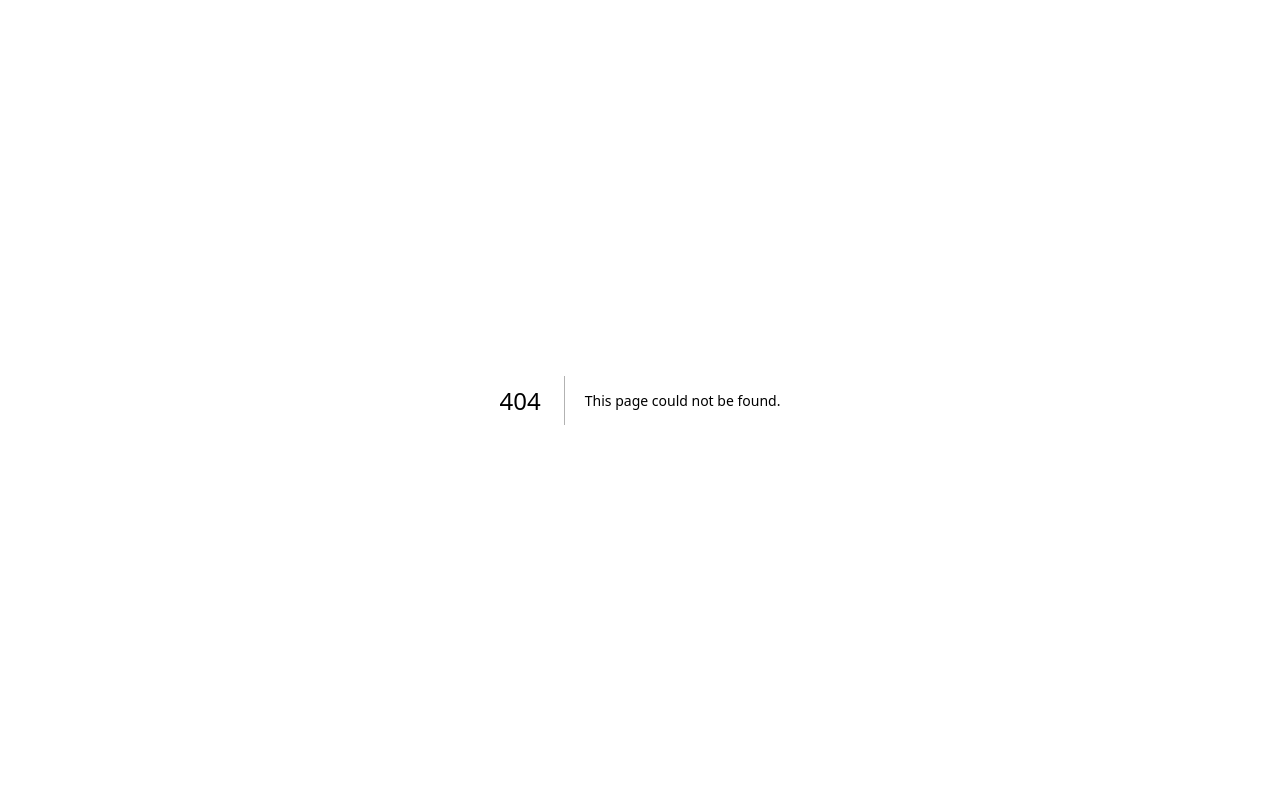
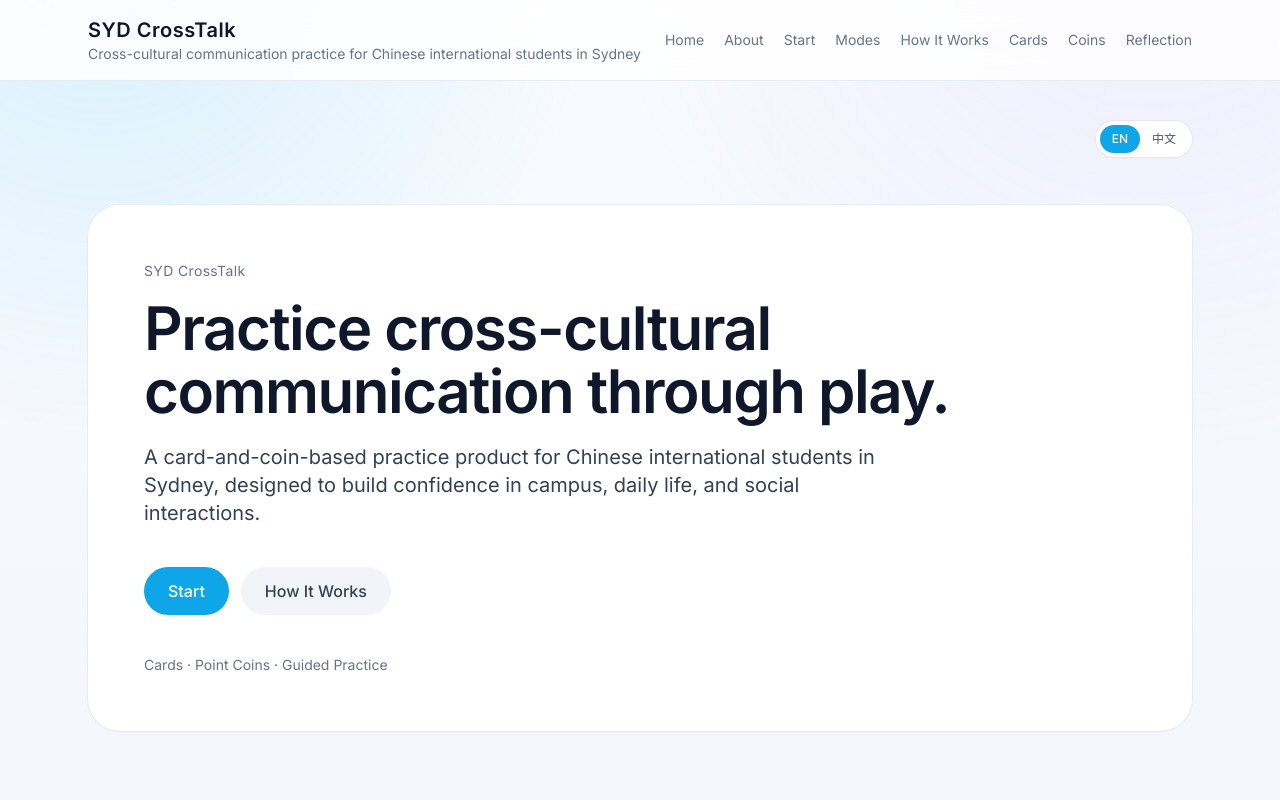
Before and after one commit to caoyulu1998-ops/SYD-CrossTalk, a Next.js app: page /en in a window 1280 px wide. Before the commit this address had no page. Shown: the top 800 px of the page. Built offline with nearby package versions, Linux system fonts and the light colour scheme.

Commit message:
Redesign site to light multi-page experience

```diff
--- /dev/null
+++ b/app/[lang]/[section]/page.tsx
@@ -0,0 +1,44 @@
+import Link from 'next/link';
+import { notFound } from 'next/navigation';
+import { LanguageToggle } from '@/components/LanguageToggle';
+import { SectionCard } from '@/components/SectionCard';
+import { SiteHeader } from '@/components/SiteHeader';
+import { content } from '@/data/content';
+import { getSectionById, isLanguage } from '@/lib/siteContent';
+
+type Props = {
+  params: { lang: string; section: string };
+};
+
+export default async function SectionPage({ params }: Props) {
+  const { lang, section: sectionId } = params;
+
+  if (!isLanguage(lang)) {
+    notFound();
+  }
+
+  const section = getSectionById(lang, sectionId);
+
+  if (!section) {
+    notFound();
+  }
+
+  const copy = content[lang];
+
+  return (
+    <main className="min-h-screen bg-transparent text-slate-900">
+      <SiteHeader content={copy} language={lang} />
+
+      <div className="mx-auto w-full max-w-6xl px-4 pb-20 pt-6 md:px-6 md:pt-10">
+        <div className="mb-8 flex items-center justify-between gap-4 md:mb-12">
+          <Link href={`/${lang}`} className="text-sm text-slate-500 transition hover:text-sky-600">
+            {lang === 'zh' ? '← 返回首页' : '← Back to Home'}
+          </Link>
+          <LanguageToggle language={lang} currentPath={`/${sectionId}`} />
+        </div>
+
+        <SectionCard section={section} featured />
+      </div>
+    </main>
+  );
+}
--- /dev/null
+++ b/app/[lang]/page.tsx
@@ -0,0 +1,62 @@
+import Link from 'next/link';
+import { notFound } from 'next/navigation';
+import { LanguageToggle } from '@/components/LanguageToggle';
+import { SiteHeader } from '@/components/SiteHeader';
+import { content } from '@/data/content';
+import { isLanguage } from '@/lib/siteContent';
+
+type Props = {
+  params: { lang: string };
+};
+
+export default async function HomePage({ params }: Props) {
+  const { lang } = params;
+
+  if (!isLanguage(lang)) {
+    notFound();
+  }
+
+  const copy = content[lang];
+
+  return (
+    <main className="min-h-screen bg-transparent text-slate-900">
+      <SiteHeader content={copy} language={lang} />
+
+      <div className="mx-auto w-full max-w-6xl px-4 pb-20 pt-6 md:px-6 md:pt-10">
+        <div className="mb-8 flex items-center justify-end md:mb-12">
+          <LanguageToggle language={lang} currentPath="" />
+        </div>
+
+        <section className="mb-12 rounded-[2rem] bg-white p-7 shadow-sm ring-1 ring-slate-200/70 md:mb-16 md:p-14">
+          <p className="text-sm tracking-wide text-slate-500">{copy.hero.title}</p>
+          <h1 className="mt-4 max-w-4xl text-4xl font-semibold leading-tight tracking-tight md:text-6xl md:leading-[1.05]">
+            {copy.hero.headline}
+          </h1>
+          <p className="mt-5 max-w-3xl text-base leading-relaxed text-slate-700 md:text-xl">{copy.hero.body}</p>
+
+          <div className="mt-8 flex flex-wrap gap-3 md:mt-10">
+            <Link
+              href={`/${lang}/start`}
+              className="rounded-full bg-sky-500 px-5 py-2.5 text-sm font-medium text-white transition hover:bg-sky-600 md:px-6 md:py-3 md:text-base"
+            >
+              {copy.hero.primaryCta}
+            </Link>
+            <Link
+              href={`/${lang}/how-it-works`}
+              className="rounded-full bg-slate-100 px-5 py-2.5 text-sm font-medium text-slate-700 transition hover:bg-slate-200 md:px-6 md:py-3 md:text-base"
+            >
+              {copy.hero.secondaryCta}
+            </Link>
+          </div>
+
+          <p className="mt-8 text-sm text-slate-500 md:mt-10">{copy.hero.statLine}</p>
+        </section>
+      </div>
+
+      <footer className="border-t border-slate-200 px-4 py-8 text-center md:px-6 md:py-10">
+        <p className="text-sm text-slate-500">{copy.footer}</p>
+        <p className="mt-2 text-xs text-slate-400">{copy.designerLine}</p>
+      </footer>
+    </main>
+  );
+}
--- a/app/globals.css
+++ b/app/globals.css
@@ -3,7 +3,7 @@
 @tailwind utilities;
 
 :root {
-  color-scheme: dark;
+  color-scheme: light;
 }
 
 * {
@@ -15,15 +15,14 @@ body {
   margin: 0;
   padding: 0;
   min-height: 100%;
-  background: #080a12;
-  color: #e9edf5;
+  background: #f6f8fc;
+  color: #0f172a;
 }
 
 body {
-  background-image: radial-gradient(circle at 10% -5%, rgba(117, 195, 255, 0.18), transparent 40%),
-    radial-gradient(circle at 80% -20%, rgba(168, 139, 255, 0.14), transparent 38%),
-    radial-gradient(circle at 50% 120%, rgba(117, 195, 255, 0.08), transparent 35%),
-    linear-gradient(160deg, #070910 8%, #0d111d 52%, #111522 100%);
+  background-image: radial-gradient(circle at 8% -8%, rgba(56, 189, 248, 0.18), transparent 34%),
+    radial-gradient(circle at 90% -12%, rgba(167, 139, 250, 0.12), transparent 38%),
+    linear-gradient(180deg, #f8fbff 0%, #f3f6fc 100%);
   background-attachment: fixed;
 }
 
--- a/app/page.tsx
+++ b/app/page.tsx
@@ -1,63 +1,5 @@
-'use client';
+import { redirect } from 'next/navigation';
 
-import { useMemo, useState } from 'react';
-import { LanguageToggle } from '@/components/LanguageToggle';
-import { SectionCard } from '@/components/SectionCard';
-import { SiteHeader } from '@/components/SiteHeader';
-import { Language, content } from '@/data/content';
-
-export default function HomePage() {
-  const [language, setLanguage] = useState<Language>('en');
-  const copy = useMemo(() => content[language], [language]);
-
-  return (
-    <main className="min-h-screen bg-transparent text-syd-text">
-      <SiteHeader content={copy} />
-
-      <div className="mx-auto w-full max-w-6xl px-4 pb-20 pt-6 md:px-6 md:pt-10">
-        <div className="mb-8 flex items-center justify-end md:mb-12">
-          <LanguageToggle language={language} onChange={setLanguage} />
-        </div>
-
-        <section
-          id="home"
-          className="mb-12 rounded-[2rem] border border-white/15 bg-gradient-to-br from-white/10 via-syd-surface/80 to-syd-surface/60 p-7 shadow-glass backdrop-blur-xl md:mb-16 md:p-14"
-        >
-          <p className="text-sm tracking-wide text-syd-muted">{copy.hero.title}</p>
-          <h1 className="mt-4 max-w-4xl text-4xl font-semibold leading-tight tracking-tight md:text-6xl md:leading-[1.05]">
-            {copy.hero.headline}
-          </h1>
-          <p className="mt-5 max-w-3xl text-base leading-relaxed text-syd-text/85 md:text-xl">{copy.hero.body}</p>
-
-          <div className="mt-8 flex flex-wrap gap-3 md:mt-10">
-            <a
-              href="#start"
-              className="rounded-full bg-white px-5 py-2.5 text-sm font-medium text-slate-900 transition hover:opacity-90 md:px-6 md:py-3 md:text-base"
-            >
-              {copy.hero.primaryCta}
-            </a>
-            <a
-              href="#how-it-works"
-              className="rounded-full border border-white/35 bg-white/5 px-5 py-2.5 text-sm font-medium text-syd-text transition hover:bg-white/10 md:px-6 md:py-3 md:text-base"
-            >
-              {copy.hero.secondaryCta}
-            </a>
-          </div>
-
-          <p className="mt-8 text-sm text-syd-muted md:mt-10">{copy.hero.statLine}</p>
-        </section>
-
-        <div className="grid gap-8 md:gap-10">
-          {copy.sections.map((section) => (
-            <SectionCard key={section.id} section={section} featured={section.id === 'about'} />
-          ))}
-        </div>
-      </div>
-
-      <footer className="border-t border-syd-border/60 px-4 py-8 text-center md:px-6 md:py-10">
-        <p className="text-sm text-syd-muted">{copy.footer}</p>
-        <p className="mt-2 text-xs text-syd-muted/80">{copy.designerLine}</p>
-      </footer>
-    </main>
-  );
+export default function RootPage() {
+  redirect('/en');
 }
--- a/components/LanguageToggle.tsx
+++ b/components/LanguageToggle.tsx
@@ -1,31 +1,30 @@
+import Link from 'next/link';
 import { Language } from '@/data/content';
 
 type LanguageToggleProps = {
   language: Language;
-  onChange: (language: Language) => void;
+  currentPath: string;
 };
 
-export function LanguageToggle({ language, onChange }: LanguageToggleProps) {
+export function LanguageToggle({ language, currentPath }: LanguageToggleProps) {
   return (
-    <div className="inline-flex rounded-full border border-syd-border bg-syd-surface/70 p-1 text-xs font-medium backdrop-blur">
-      <button
-        type="button"
-        onClick={() => onChange('en')}
+    <div className="inline-flex rounded-full bg-white p-1 text-xs font-medium shadow-sm ring-1 ring-slate-200">
+      <Link
+        href={`/en${currentPath}`}
         className={`rounded-full px-3 py-1.5 transition ${
-          language === 'en' ? 'bg-syd-accent text-slate-900' : 'text-syd-muted hover:text-syd-text'
+          language === 'en' ? 'bg-sky-500 text-white' : 'text-slate-600 hover:text-slate-900'
         }`}
       >
         EN
-      </button>
-      <button
-        type="button"
-        onClick={() => onChange('zh')}
+      </Link>
+      <Link
+        href={`/zh${currentPath}`}
         className={`rounded-full px-3 py-1.5 transition ${
-          language === 'zh' ? 'bg-syd-accent text-slate-900' : 'text-syd-muted hover:text-syd-text'
+          language === 'zh' ? 'bg-sky-500 text-white' : 'text-slate-600 hover:text-slate-900'
         }`}
       >
         中文
-      </button>
+      </Link>
     </div>
   );
 }
--- a/components/SafeImage.tsx
+++ b/components/SafeImage.tsx
@@ -55,14 +55,14 @@ export function SafeImage({ src, alt, variant = 'panel' }: SafeImageProps) {
 
   if (error) {
     return (
-      <div className="h-56 w-full rounded-2xl border border-syd-border shadow-glass md:h-72">
+      <div className="h-56 w-full rounded-2xl shadow-sm ring-1 ring-slate-200 md:h-72">
         <FallbackVisual variant={variant} />
       </div>
     );
   }
 
   return (
-    <div className="relative h-56 w-full overflow-hidden rounded-2xl border border-syd-border shadow-glass md:h-72">
+    <div className="relative h-56 w-full overflow-hidden rounded-2xl shadow-sm ring-1 ring-slate-200 md:h-72">
       <Image
         src={src}
         alt={alt}
--- a/components/SectionCard.tsx
+++ b/components/SectionCard.tsx
@@ -13,20 +13,18 @@ export function SectionCard({ section, featured = false }: SectionCardProps) {
   return (
     <section
       id={section.id}
-      className={`rounded-[1.75rem] border border-white/12 bg-gradient-to-b from-white/[0.07] to-syd-surface/70 p-7 shadow-glass backdrop-blur-xl md:p-10 ${
-        featured ? 'md:p-12' : ''
-      }`}
+      className={`rounded-[1.5rem] bg-white p-7 shadow-sm ring-1 ring-slate-200/70 md:p-10 ${featured ? 'md:p-12' : ''}`}
     >
       <div className="space-y-5">
-        <h2 className="text-2xl font-semibold tracking-tight md:text-4xl">{section.title}</h2>
-        {section.subtitle ? <p className="text-base text-syd-accent md:text-xl">{section.subtitle}</p> : null}
-        <p className="max-w-4xl text-sm leading-relaxed text-syd-text/90 md:text-lg">{section.body}</p>
+        <h2 className="text-2xl font-semibold tracking-tight text-slate-900 md:text-4xl">{section.title}</h2>
+        {section.subtitle ? <p className="text-base text-sky-600 md:text-xl">{section.subtitle}</p> : null}
+        <p className="max-w-4xl text-sm leading-relaxed text-slate-700 md:text-lg">{section.body}</p>
 
         {section.bullets ? (
-          <ul className="space-y-2.5 text-sm text-syd-muted md:space-y-3 md:text-base">
+          <ul className="space-y-2.5 text-sm text-slate-600 md:space-y-3 md:text-base">
             {section.bullets.map((item) => (
               <li key={item} className="flex gap-2.5">
-                <span className="mt-1.5 h-1.5 w-1.5 rounded-full bg-syd-accent" />
+                <span className="mt-1.5 h-1.5 w-1.5 rounded-full bg-sky-500" />
                 <span>{item}</span>
               </li>
             ))}
@@ -34,18 +32,18 @@ export function SectionCard({ section, featured = false }: SectionCardProps) {
         ) : null}
 
         {section.cta ? (
-          <button className="mt-1 rounded-full border border-white/25 bg-white/10 px-5 py-2.5 text-sm text-syd-text transition hover:bg-white/15 md:text-base">
+          <button className="mt-1 rounded-full bg-sky-500 px-5 py-2.5 text-sm text-white transition hover:bg-sky-600 md:text-base">
             {section.cta}
           </button>
         ) : null}
 
         {section.id === 'coins' ? (
-          <div className="rounded-2xl border border-white/15 bg-white/[0.03] p-4 md:p-5">
+          <div className="rounded-2xl bg-amber-50 p-4 md:p-5">
             <div className="flex gap-2.5 md:gap-3">
               {Array.from({ length: 5 }).map((_, index) => (
                 <span
                   key={index}
-                  className="h-8 w-8 rounded-full border border-amber-200/70 bg-gradient-to-br from-amber-200/75 to-amber-500/60 shadow-[0_0_18px_rgba(245,158,11,0.35)] md:h-10 md:w-10"
+                  className="h-8 w-8 rounded-full bg-gradient-to-br from-amber-200/95 to-amber-400/90 shadow-[0_0_14px_rgba(245,158,11,0.3)] md:h-10 md:w-10"
                 />
               ))}
             </div>
--- a/components/SiteHeader.tsx
+++ b/components/SiteHeader.tsx
@@ -1,26 +1,33 @@
-import { Content } from '@/data/content';
+import Link from 'next/link';
+import { Content, Language } from '@/data/content';
 
 type SiteHeaderProps = {
   content: Content;
+  language: Language;
 };
 
-export function SiteHeader({ content }: SiteHeaderProps) {
+export function SiteHeader({ content, language }: SiteHeaderProps) {
   return (
-    <header className="sticky top-0 z-20 border-b border-syd-border/45 bg-syd-bg/50 backdrop-blur-xl">
+    <header className="sticky top-0 z-20 border-b border-slate-200/80 bg-white/85 backdrop-blur-xl">
       <div className="mx-auto flex w-full max-w-6xl flex-col gap-4 px-4 py-4 md:flex-row md:items-center md:justify-between md:px-6">
         <div>
-          <p className="text-lg font-semibold tracking-wide md:text-xl">SYD CrossTalk</p>
-          <p className="text-xs text-syd-muted md:text-sm">{content.brandLine}</p>
+          <Link href={`/${language}`} className="text-lg font-semibold tracking-wide text-slate-900 md:text-xl">
+            SYD CrossTalk
+          </Link>
+          <p className="text-xs text-slate-500 md:text-sm">{content.brandLine}</p>
         </div>
         <nav className="overflow-x-auto pb-1 md:pb-0">
-          <ul className="flex min-w-max gap-3 text-xs text-syd-muted md:gap-5 md:text-sm">
-            {content.navigation.map((item) => (
-              <li key={item.id}>
-                <a href={`#${item.id}`} className="transition hover:text-white">
-                  {item.label}
-                </a>
-              </li>
-            ))}
+          <ul className="flex min-w-max gap-3 text-xs text-slate-500 md:gap-5 md:text-sm">
+            {content.navigation.map((item) => {
+              const href = item.id === 'home' ? `/${language}` : `/${language}/${item.id}`;
+              return (
+                <li key={item.id}>
+                  <Link href={href} className="transition hover:text-sky-600">
+                    {item.label}
+                  </Link>
+                </li>
+              );
+            })}
           </ul>
         </nav>
       </div>
--- /dev/null
+++ b/lib/siteContent.ts
@@ -0,0 +1,11 @@
+import { content, Language, Section } from '@/data/content';
+
+const languages: Language[] = ['en', 'zh'];
+
+export function isLanguage(value: string): value is Language {
+  return languages.includes(value as Language);
+}
+
+export function getSectionById(language: Language, sectionId: string): Section | undefined {
+  return content[language].sections.find((section) => section.id === sectionId);
+}
--- a/tailwind.config.ts
+++ b/tailwind.config.ts
@@ -9,19 +9,20 @@ const config: Config = {
   theme: {
     extend: {
       colors: {
-        'syd-bg': '#090A0F',
-        'syd-surface': '#11131B',
-        'syd-border': '#2B3140',
-        'syd-text': '#E9EDF5',
-        'syd-muted': '#A6ADBB',
-        'syd-accent': '#75C3FF',
-        'syd-accent-2': '#A88BFF'
+        'syd-bg': '#F6F8FC',
+        'syd-surface': '#FFFFFF',
+        'syd-border': '#D6DEEB',
+        'syd-text': '#0F172A',
+        'syd-muted': '#64748B',
+        'syd-accent': '#0EA5E9',
+        'syd-accent-2': '#8B5CF6'
       },
       boxShadow: {
-        glass: '0 20px 45px rgba(4, 10, 20, 0.4)'
+        glass: '0 12px 28px rgba(15, 23, 42, 0.08)'
       },
       backgroundImage: {
-        'mesh-gradient': 'radial-gradient(circle at 20% 20%, rgba(117,195,255,0.18), transparent 48%), radial-gradient(circle at 80% 0%, rgba(168,139,255,0.22), transparent 42%), linear-gradient(160deg, #090A0F 10%, #11131B 95%)'
+        'mesh-gradient':
+          'radial-gradient(circle at 20% 20%, rgba(56,189,248,0.18), transparent 46%), radial-gradient(circle at 80% 0%, rgba(139,92,246,0.18), transparent 42%), linear-gradient(160deg, #f8fbff 10%, #ffffff 95%)'
       }
     }
   },
```
